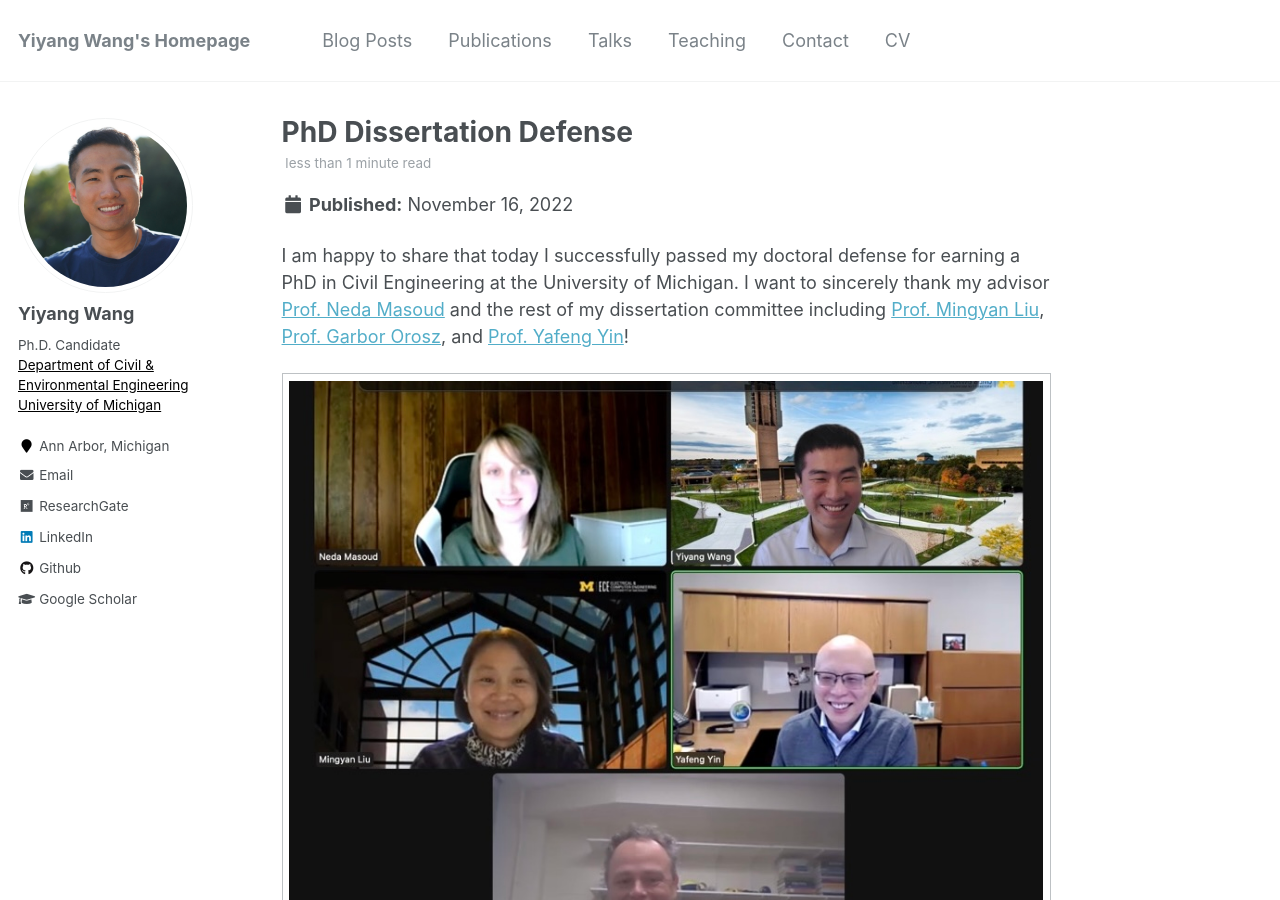
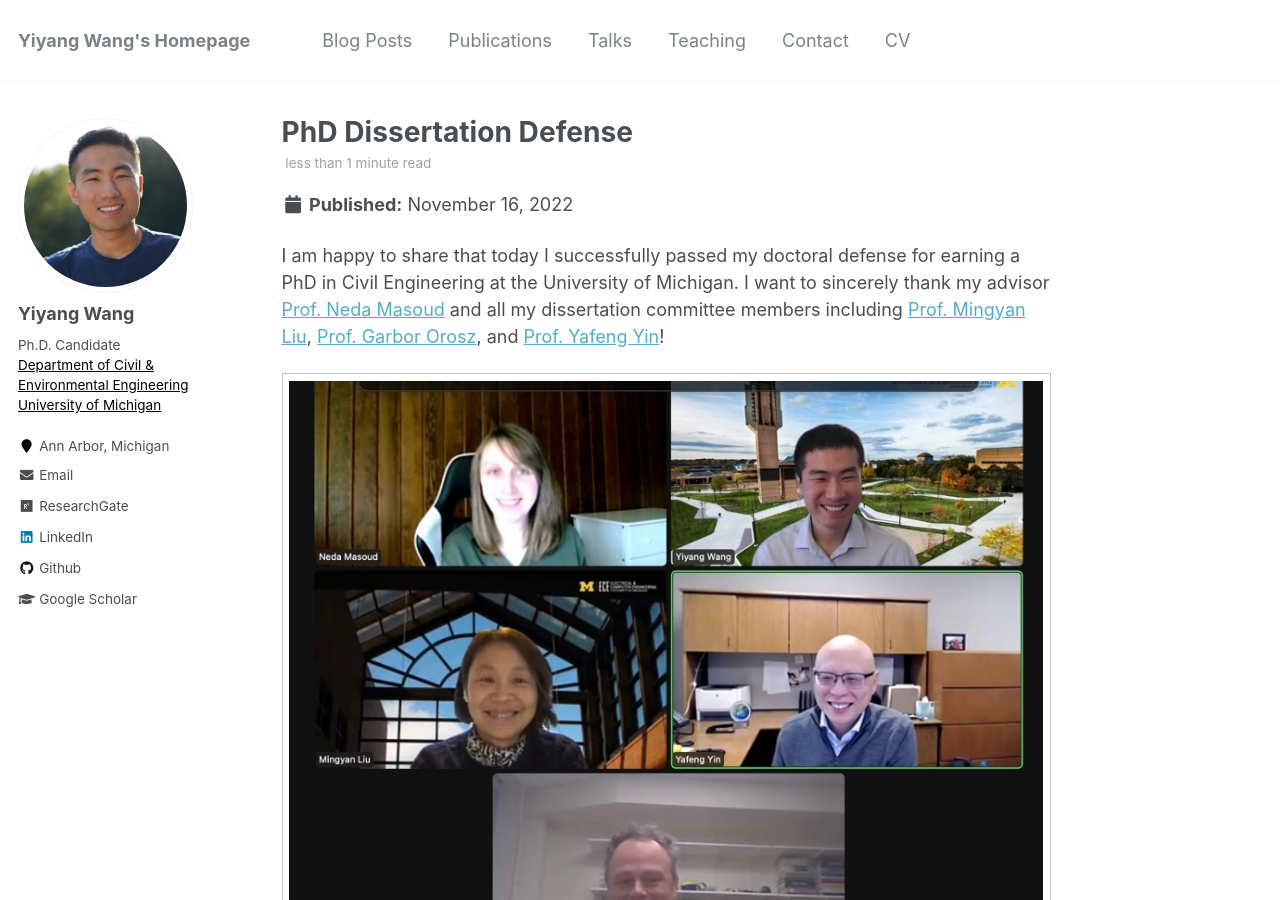
Before and after one commit to yiyangwan/yiyangwan.github.io, a Jekyll site: the page built from _posts/2022-11-16-blog-post-1.md, in a window 1280 px wide and 900 px high. Built offline with Jekyll 4.4.1, drawn with Linux system fonts in a browser that asks for light colours.

Commit message:
Update 2022-11-16-blog-post-1.md

```diff
--- a/_posts/2022-11-16-blog-post-1.md
+++ b/_posts/2022-11-16-blog-post-1.md
@@ -8,6 +8,6 @@ tags:
   - university
 ---
 
-I am happy to share that today I successfully passed my doctoral defense for earning a PhD in Civil Engineering at the University of Michigan. I want to sincerely thank my advisor [Prof. Neda Masoud](https://cee.engin.umich.edu/people/masoud-neda/) and the rest of my dissertation committee including [Prof. Mingyan Liu](https://liu.engin.umich.edu/), [Prof. Garbor Orosz](http://www-personal.umich.edu/~orosz/), and [Prof. Yafeng Yin](https://cee.engin.umich.edu/people/yin-yafeng/)!
+I am happy to share that today I successfully passed my doctoral defense for earning a PhD in Civil Engineering at the University of Michigan. I want to sincerely thank my advisor [Prof. Neda Masoud](https://cee.engin.umich.edu/people/masoud-neda/) and all my dissertation committee members including [Prof. Mingyan Liu](https://liu.engin.umich.edu/), [Prof. Garbor Orosz](http://www-personal.umich.edu/~orosz/), and [Prof. Yafeng Yin](https://cee.engin.umich.edu/people/yin-yafeng/)!
 
 | ![](/images/post-11-16.jpeg) |
```
